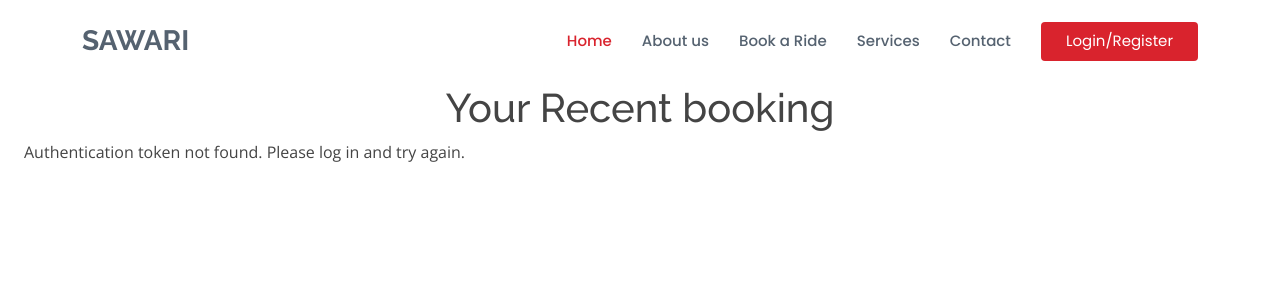
After one commit to KeshavPokharel/sawari.com, a PHP site: page /rides.php in a window 1280 px wide. The commit adds this page. Shown: the top 300 px of the page. Run offline with PHP 8.4, Linux system fonts and the light colour scheme.

Commit message:
ride booking backends

```diff
--- a/book.php
+++ b/book.php
@@ -151,7 +151,7 @@ if ($_SERVER["REQUEST_METHOD"] === "POST") {
 
         <div class="form-group">
           <select name="vehicle_type">
-            <option>Select Vehicle Type</option>
+            <option disabled selected>Select Vehicle Type</option>
             <option>Two wheller</option>
             <option>car</option>
             <option>SUV</option>
--- a/forms/accountCheck.php
+++ b/forms/accountCheck.php
@@ -1,10 +1,25 @@
+<?php require_once "script/db_connect.php";
+?>
 <?php if (isset($_COOKIE['auth_token'])) {
 
     echo '<ul style="list-style-type: none;  cursor:pointer;"><li><a href="myaccount.php">Account</a></li>
-                <li><a href="forms\logout.php" class="getstarted">Log Out</a></li></ul>';
+                <li><a href="forms\logout.php" class="getstarted">Log Out</a></li>';
+    if (isset($_COOKIE['auth_token'])) {
+        $authToken = $_COOKIE['auth_token'];
 
+        // Query to check if the user exists in the riders table based on the auth_token
+        $query = "SELECT rider_id FROM riders WHERE user_id = (SELECT user_id FROM users WHERE token = '$authToken') LIMIT 1";
+
+        $result = $link->query($query);
+
+        if ($result->num_rows > 0) {
+            // User is registered as a rider
+
+            echo '<li><a href="rideRequest.php" class="getstarted">Ride Request</a></li></ul>';
+        }
+    }
 } else {
-   echo '<ul style="list-style-type: none;  cursor:pointer;"><li><a href="register.php">Login</a></li>
+    echo '<ul style="list-style-type: none;  cursor:pointer;"><li><a href="register.php">Login</a></li>
                 <li><a href="registration.php" class="getstarted">Register</a></li></ul>';
 }
 ?>
--- a/index.php
+++ b/index.php
@@ -49,9 +49,10 @@
       <nav id="navbar" class="navbar">
         <ul>
           <li><a href="index.php" class="active">Home</a></li>
-          <li><a href="about.php">About us</a></li>
+          <li><a href="rides.php">My Rides</a></li>
           <li><a href="book.php">Book a Ride</a></li>
           <li><a href="services.php">Services</a></li>
+          <li><a href="about.php">About us</a></li>
           <li><a href="contact.php">Contact</a></li>
           <?php if (isset($_COOKIE['auth_token'])) {
             echo '<li><a class="getstarted" style=" cursor:pointer;" onclick="myAccount.showModal()">My Account</a></li>';
--- /dev/null
+++ b/rides.php
@@ -0,0 +1,138 @@
+<!DOCTYPE html>
+<html lang="en">
+
+<head>
+    <meta charset="UTF-8">
+    <meta http-equiv="X-UA-Compatible" content="IE=edge">
+    <meta name="viewport" content="width=device-width, initial-scale=1.0">
+    <title>Sawari: The Next Generation Ride Hailing Platform</title>
+
+    <!-- Favicons -->
+    <link href="assets/img/icon.png" rel="icon">
+    <link href="assets/img/apple-touch-icon.png" rel="apple-touch-icon">
+
+    <!-- Google Fonts -->
+    <link
+        href="https://fonts.googleapis.com/css?family=Open+Sans:300,300i,400,400i,600,600i,700,700i|Raleway:300,300i,400,400i,500,500i,600,600i,700,700i|Poppins:300,300i,400,400i,500,500i,600,600i,700,700i"
+        rel="stylesheet">
+
+    <!-- Vendor CSS Files -->
+    <link href="assets/vendor/animate.css/animate.min.css" rel="stylesheet">
+    <link href="assets/vendor/bootstrap/css/bootstrap.min.css" rel="stylesheet">
+    <link href="assets/vendor/bootstrap-icons/bootstrap-icons.css" rel="stylesheet">
+    <link href="assets/vendor/boxicons/css/boxicons.min.css" rel="stylesheet">
+    <link href="assets/vendor/glightbox/css/glightbox.min.css" rel="stylesheet">
+    <link href="assets/vendor/remixicon/remixicon.css" rel="stylesheet">
+    <link href="assets/vendor/swiper/swiper-bundle.min.css" rel="stylesheet">
+
+    <!-- Main CSS File -->
+    <link href="assets/css/style.css" rel="stylesheet">
+
+</head>
+
+<body>
+    <dialog id="myAccount" style=" margin-right: 7.5%;
+width: 141px;
+border: 1px;
+border-radius: 5%;
+margin-top: 85px;">
+        <?php include "forms/accountCheck.php"; ?>
+        <button class="btn btn-danger" onclick="myAccount.close()">close</button>
+    </dialog>
+    <!-- ======= Header ======= -->
+    <header id="header" class="fixed-top d-flex align-items-center">
+        <div class="container d-flex align-items-center">
+
+            <h1 class="logo me-auto"><a href="index.php">Sawari</a></h1>
+            <!-- Image logo
+        <a href="index.php" class="logo me-auto"><img src="assets/img/sawari.png" alt="" class="img-fluid"></a> -->
+
+            <nav id="navbar" class="navbar">
+                <ul>
+                    <li><a href="index.php" class="active">Home</a></li>
+                    <li><a href="about.php">About us</a></li>
+                    <li><a href="book.php">Book a Ride</a></li>
+                    <li><a href="services.php">Services</a></li>
+                    <li><a href="contact.php">Contact</a></li>
+                    <?php if (isset($_COOKIE['auth_token'])) {
+                        echo '<li><a class="getstarted" style=" cursor:pointer;" onclick="myAccount.showModal()">My Account</a></li>';
+                    } else {
+                        echo '<li><a href="register.php" class="getstarted" style=" cursor:pointer;">Login/Register</a></li>';
+                    } ?>
+                </ul>
+                <i class="bi bi-list mobile-nav-toggle"></i>
+            </nav><!-- .navbar -->
+
+        </div>
+    </header><!-- End Header -->
+    <section id="about" class="about mt-4 mx-4">
+        <h1 class="h1 text-center">Your Recent booking</h1>
+    <?php
+    // Retrieve user_id from users table using auth_token from the cookie
+    if (isset($_COOKIE['auth_token'])) {
+        $authToken = $_COOKIE['auth_token'];
+        $query = "SELECT user_id FROM users WHERE token = '$authToken'";
+        $result = $link->query($query);
+
+        if ($result->num_rows > 0) {
+            $row = $result->fetch_assoc();
+            $user_id = $row['user_id'];
+
+            // Fetch ride request data for the current user from ride_request table
+            $ride_query = "SELECT * FROM ride_requests WHERE user_id = $user_id ORDER BY request_id DESC LIMIT 10";
+            $ride_result = $link->query($ride_query);
+
+            if ($ride_result->num_rows > 0) {
+                // Loop through the retrieved data and display it
+                while ($ride_row = $ride_result->fetch_assoc()) {
+                    $pickup_location = $ride_row['pickup_loc'];
+                    $dropoff_location = $ride_row['dropoff_loc'];
+                    $ride_time = $ride_row['ride_time'];
+                    $vehicle_type = $ride_row['v_type'];
+                    $price = $ride_row['price'];
+                    $status = $ride_row['status'];
+                    ?>
+                    <div class="card border">
+                        <div class="card-body">
+                            <table class="table table-sm  table-borderless">
+                                <tbody>
+                                    <tr>
+                                        <td>Pickup location:</td>
+                                        <td><?php echo $pickup_location; ?></td>
+                                        <td>Dropoff Location:</td>
+                                        <td><?php echo $dropoff_location; ?></td>
+                                        <td>Ride Time:</td>
+                                        <td><?php echo $ride_time; ?></td>
+                                    </tr>
+                                    <tr>
+                                        <td>Vehicle type:</td>
+                                        <td><?php echo $vehicle_type; ?></td>
+                                        <td>Price:</td>
+                                        <td><?php echo $price; ?></td>
+                                        <td>Status:</td>
+                                        <td><?php echo $status; ?></td>
+                                    </tr>
+                                </tbody>
+                            </table>
+                        </div>
+                    </div>
+                <?php
+                }
+            } else {
+                // No ride request data found for the current user
+                echo "No ride request data found for the current user.";
+            }
+        } else {
+            // Invalid authentication token
+            echo "Invalid authentication token. Please log in and try again.";
+        }
+    } else {
+        // Authentication token not found
+        echo "Authentication token not found. Please log in and try again.";
+    }
+    ?>
+</section>
+
+</body>
+
+</html>
```
Also changed, not shown: rideRequest.php (added, +137 -0 lines).
